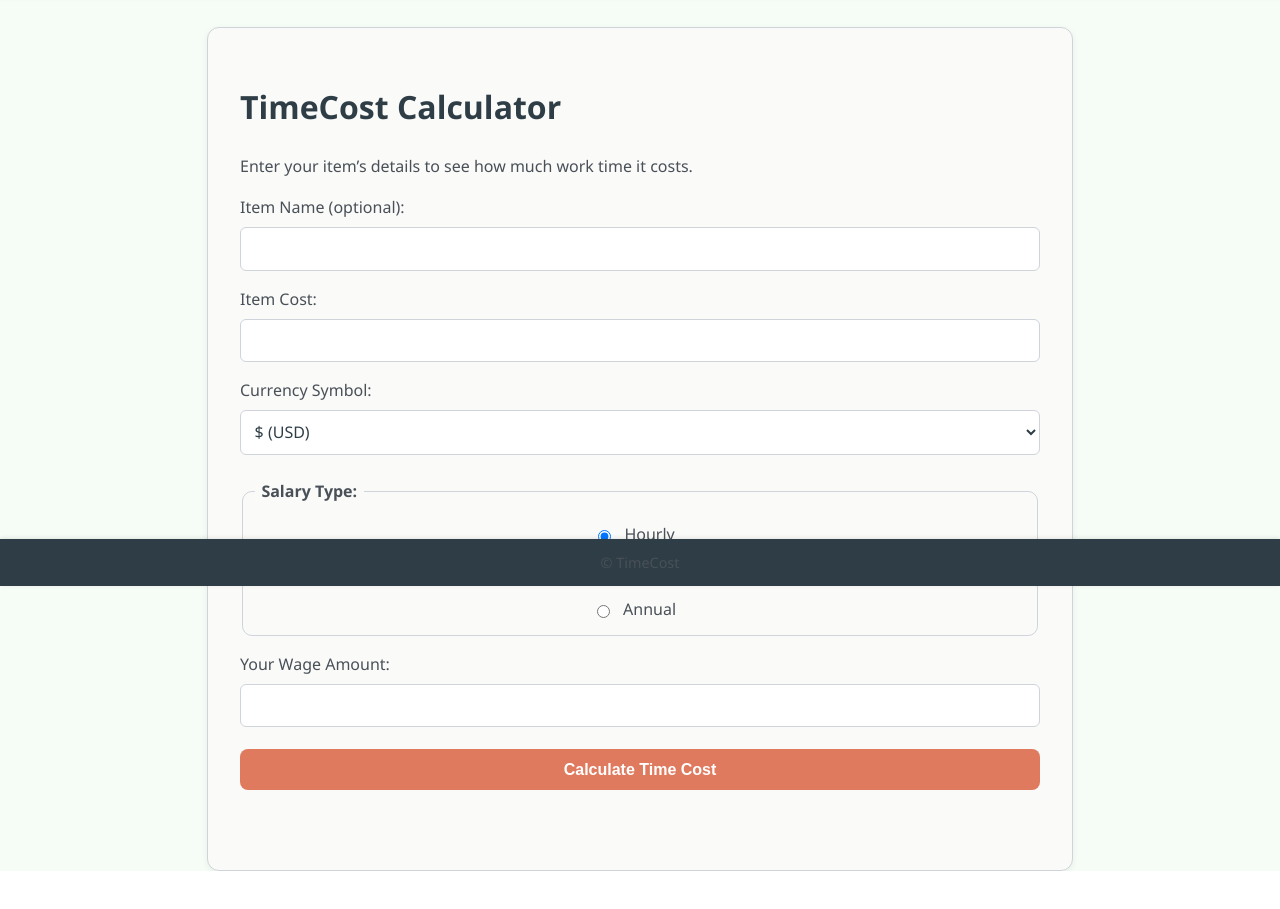
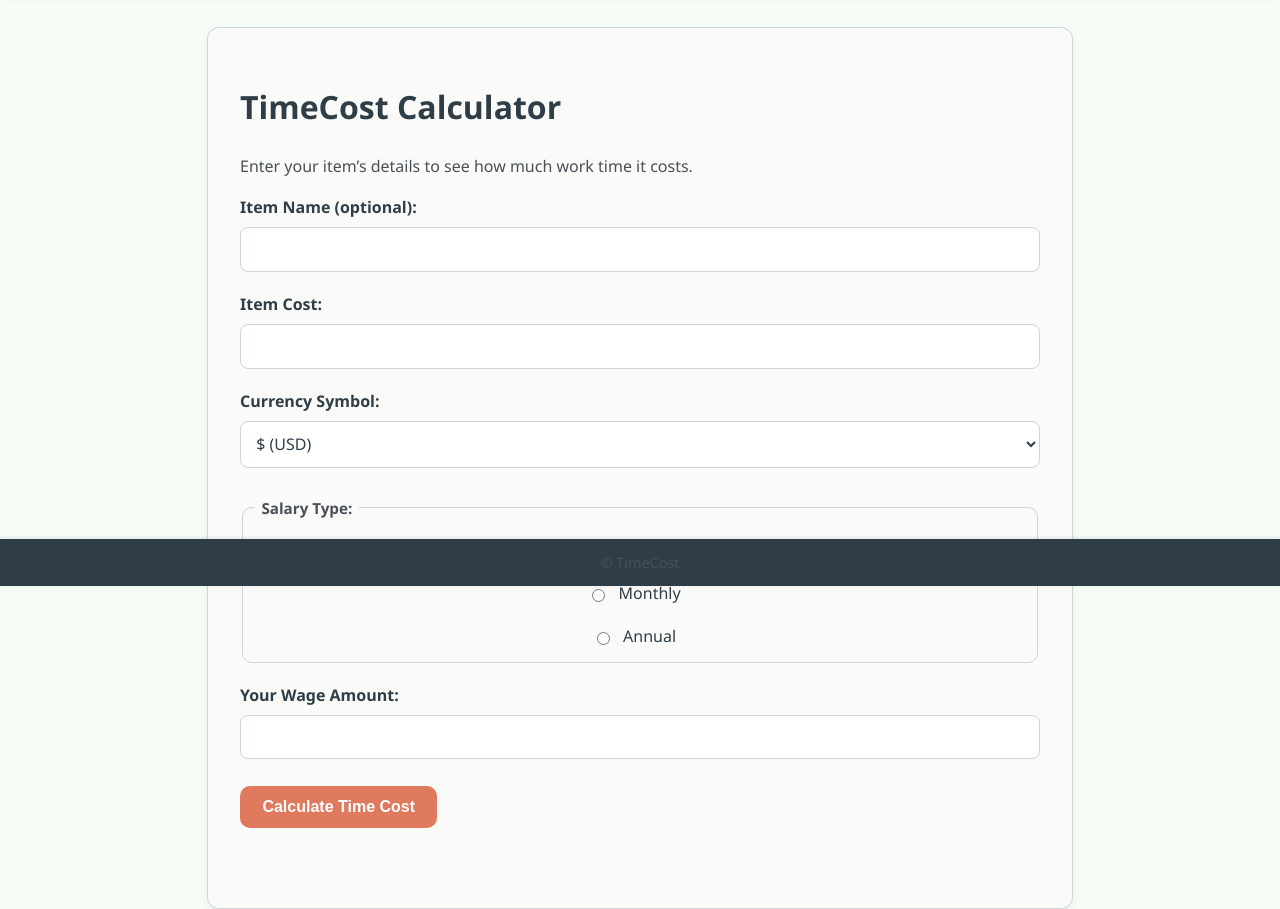
Before and after one commit to HandsomeSandwich/TimeCost, a Flask app: page / in a window 1280 px wide. Shown: the part 214-1123 px from the top of the page. Before the commit the page ends 1085 px from the top, so only its background shows below. Run offline with Flask 3, Linux system fonts and the light colour scheme.

Commit message:
Style TimeCost calculator and result card

```diff
--- a/static/style.css
+++ b/static/style.css
@@ -663,3 +663,128 @@ body.dark-mode .progress-container {
   color: #c00;
   font-weight: 600;
 }
+
+/* =========================
+   TimeCost Calculator
+   ========================= */
+
+/* Form layout */
+.calc-form {
+  display: flex;
+  flex-direction: column;
+  gap: 1.25rem;
+}
+
+.calc-form .field {
+  display: flex;
+  flex-direction: column;
+  gap: 0.4rem;
+}
+
+.calc-form label,
+.calc-form legend {
+  font-weight: 600;
+  color: var(--text-dark);
+}
+
+/* Inputs */
+.calc-form input,
+.calc-form select {
+  padding: 0.65rem 0.7rem;
+  border: 1px solid var(--border-color);
+  border-radius: 8px;
+  background: var(--input-bg);
+  color: var(--text-dark);
+  font-size: 1rem;
+}
+
+/* Radio group */
+.calc-form .radio-group {
+  border: 1px solid var(--border-color);
+  border-radius: 10px;
+  padding: 0.75rem;
+  display: flex;
+  flex-wrap: wrap;
+  gap: 0.75rem 1.25rem;
+}
+
+.calc-form .radio-group legend {
+  padding: 0 0.4rem;
+  font-size: 0.95rem;
+}
+
+.calc-form .radio-group label {
+  font-weight: 500;
+  display: flex;
+  align-items: center;
+  gap: 0.4rem;
+}
+
+/* Hint text under wage */
+.calc-form small {
+  font-size: 0.85rem;
+  color: var(--text-medium);
+}
+
+/* Submit button */
+.calc-form button[type="submit"] {
+  align-self: flex-start;
+  background-color: var(--accent);
+  color: white;
+  border: none;
+  padding: 0.75rem 1.4rem;
+  border-radius: 10px;
+  font-weight: 700;
+  cursor: pointer;
+}
+
+.calc-form button[type="submit"]:hover {
+  background-color: #bc5843;
+}
+
+/* =========================
+   Result Card
+   ========================= */
+
+.result-card {
+  margin-top: 2rem;
+  padding: 1.25rem 1.4rem;
+  border-radius: 14px;
+  background: var(--card-bg);
+  border: 1px solid var(--border-color);
+  box-shadow: var(--shadow);
+}
+
+.result-card h2 {
+  margin-top: 0;
+  margin-bottom: 0.75rem;
+}
+
+.result-card p {
+  margin: 0.4rem 0;
+  color: var(--text-medium);
+}
+
+.result-card strong {
+  color: var(--text-dark);
+}
+
+/* Error text */
+.error-text {
+  color: var(--accent);
+  font-weight: 600;
+}
+
+/* =========================
+   Mobile tweaks
+   ========================= */
+
+@media (max-width: 600px) {
+  .calc-form button[type="submit"] {
+    width: 100%;
+  }
+
+  .calc-form .radio-group {
+    gap: 0.5rem;
+  }
+}
```
